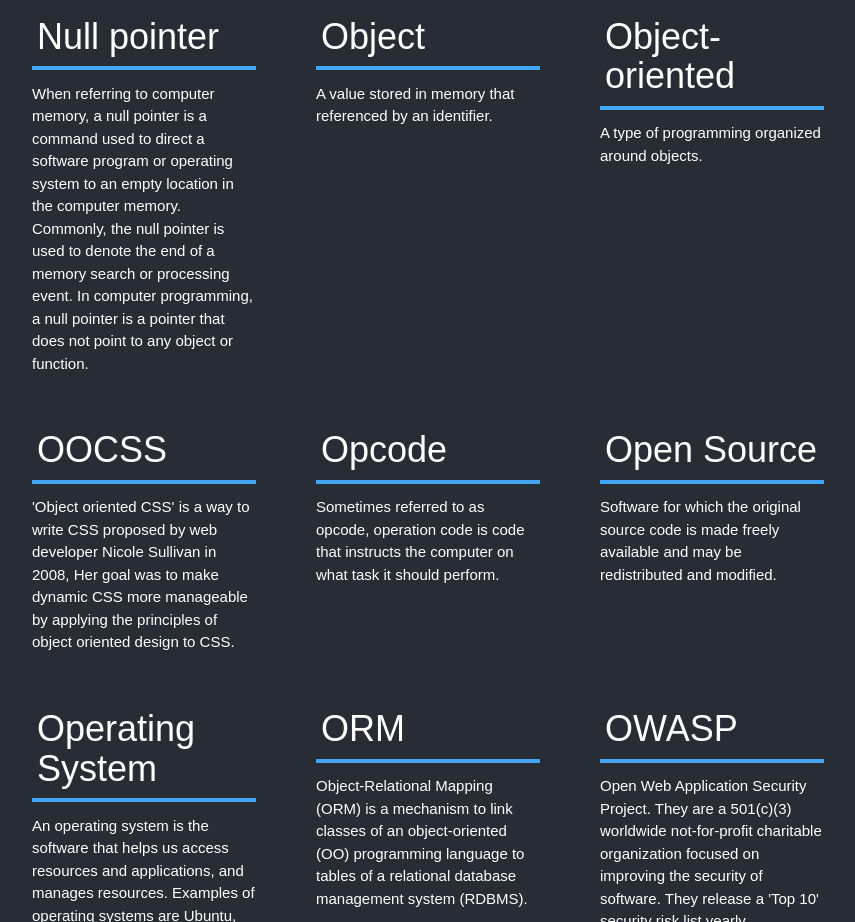
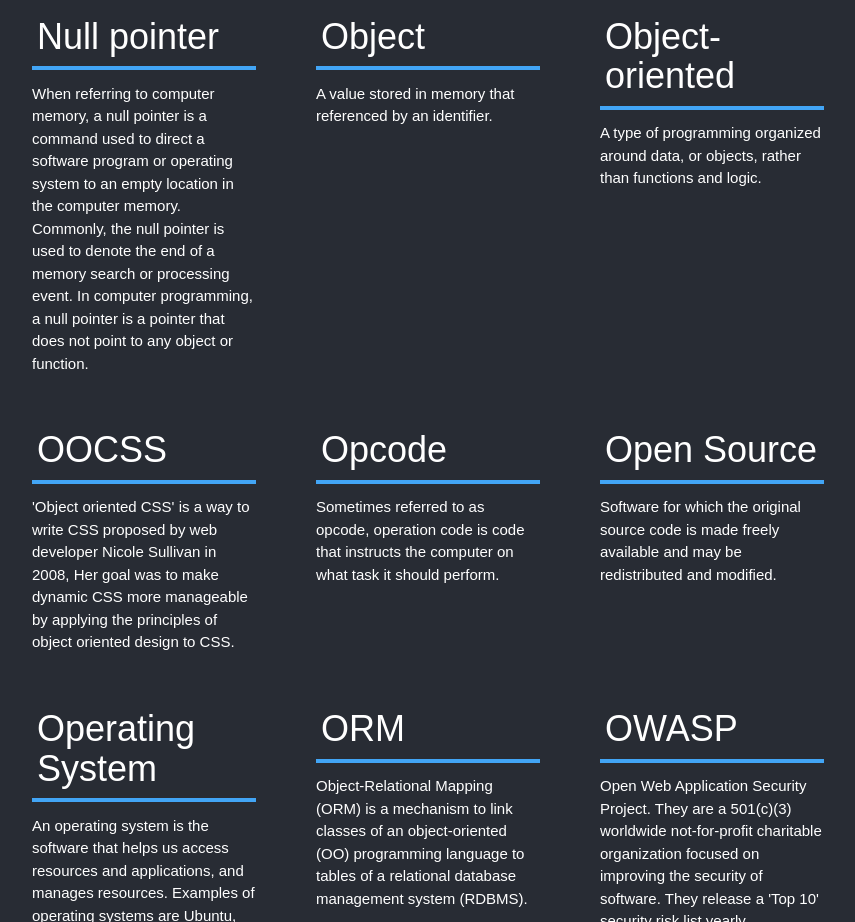
Before and after one commit to jesslark/dictionary, a React (Create React App) app: page / in a window 1280 px wide. Shown: the part 9560-10482 px from the top of the page, without its empty margins (160-1015 px from the left). Built offline with nearby package versions, Linux system fonts and the light colour scheme; a web font is replaced by a local one.

Commit message:
Updated the object orientated definition to explain a bit more.

```diff
--- a/src/dictionary.js
+++ b/src/dictionary.js
@@ -250,7 +250,7 @@ export const wordList = [
   },
   {
     "word": "Object-oriented",
-    "definition": "A type of programming organized around objects."
+    "definition": "A type of programming organized around data, or objects, rather than functions and logic."
   },
   {
     "word": "OOCSS",
```
